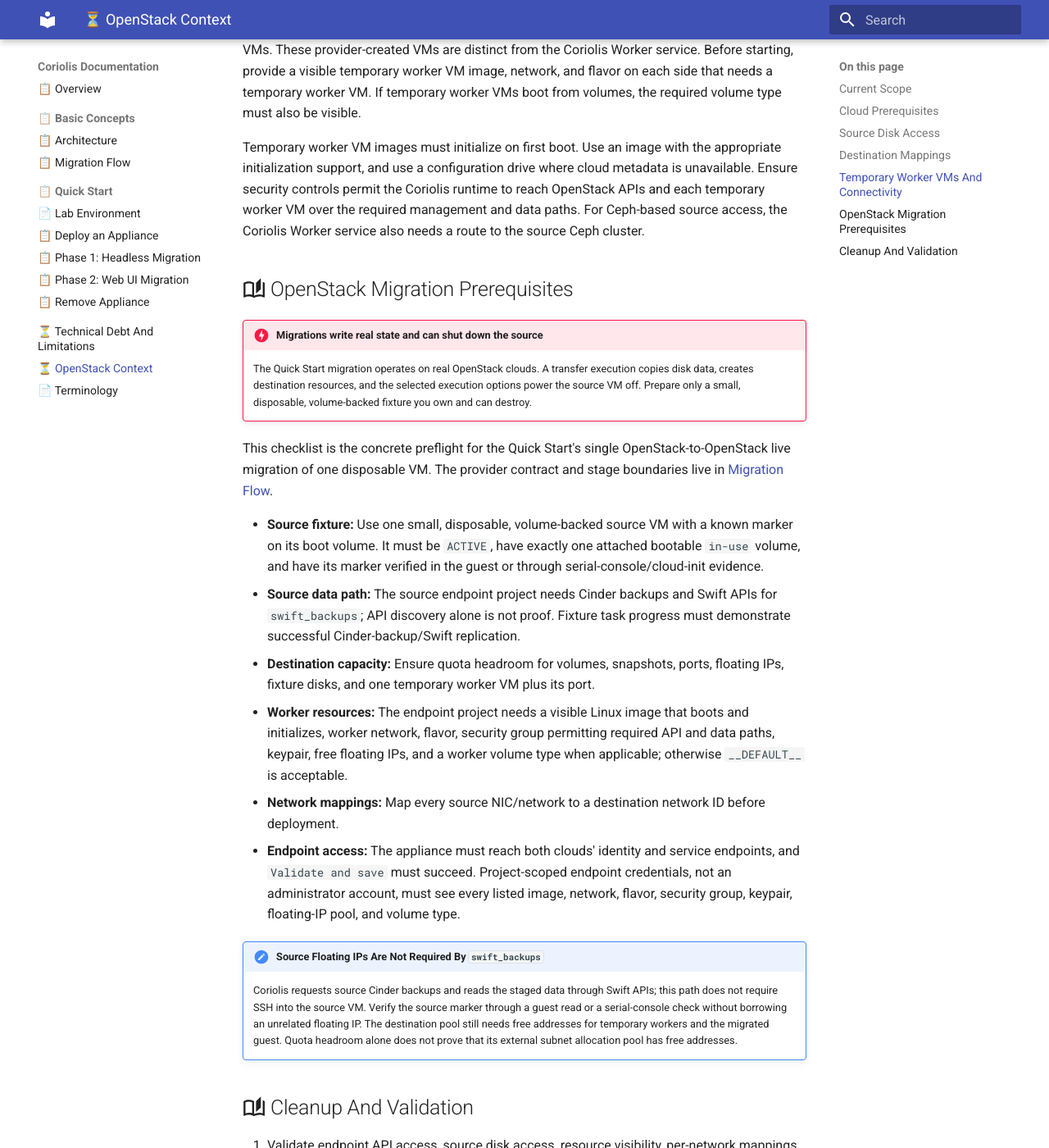
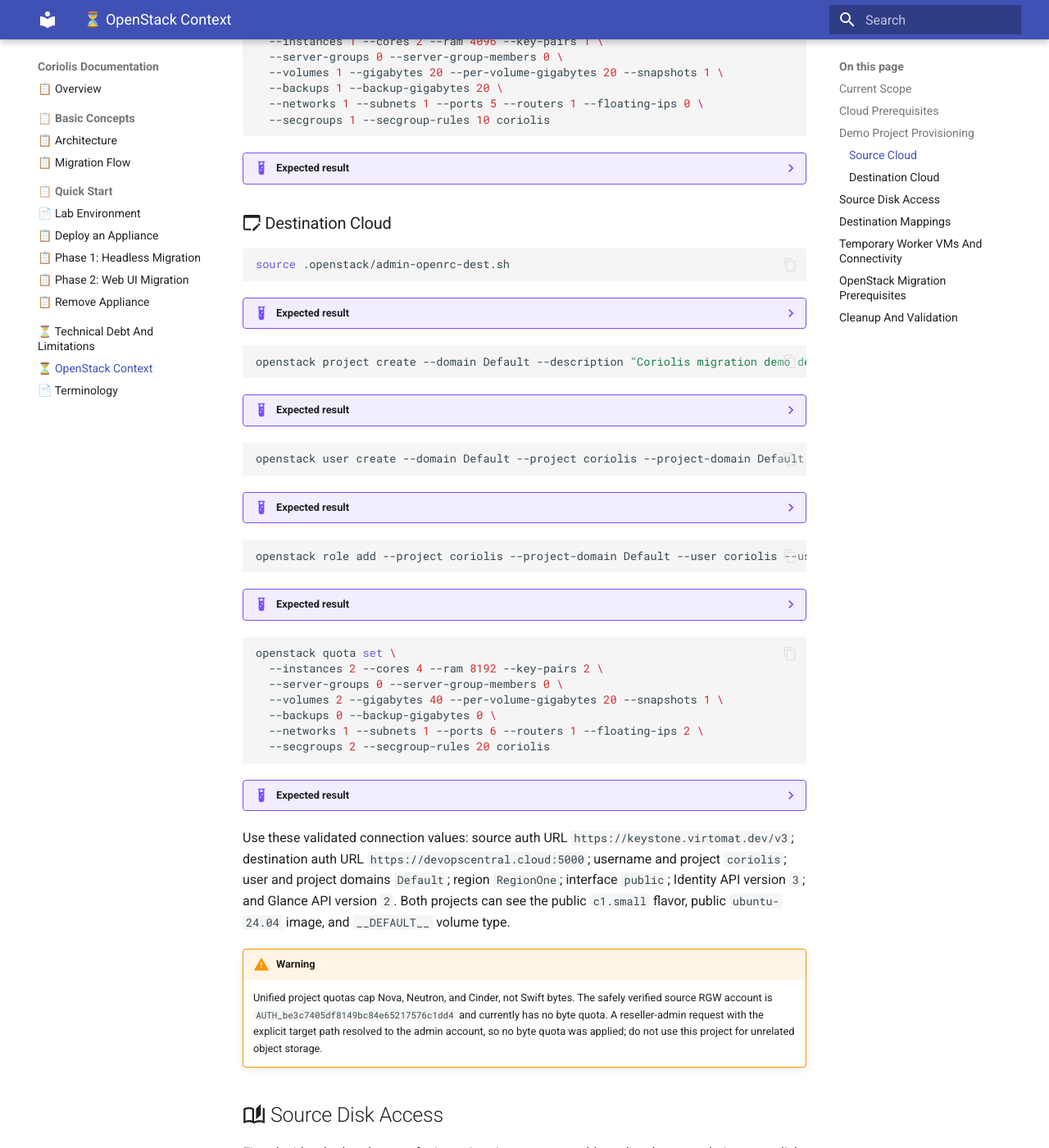
Before and after one commit to radumoisan/coriolis, an MkDocs documentation site: the page built from docs/openstack-provider.md, in a window 1280 px wide and 1400 px high, scrolled down 2139 px. Shown: the whole window at 82% size. Built offline with MkDocs 1.6.1 and Material for MkDocs 9.7.7, drawn with Linux system fonts in a browser that asks for light colours; some of the changed text lies outside the part shown.

Commit message:
Improved docs
Signed-off-by: Radu Moisan <radu.moisan@gmail.com>

````diff
--- a/docs/openstack-provider.md
+++ b/docs/openstack-provider.md
@@ -21,6 +21,157 @@
 | Cinder | Read source volumes and create, attach, snapshot, clone, back up, and remove volumes as required by the selected disk path. |
 
 Verify that the source and destination projects expose the selected images, networks, flavors, volume types, security groups, keypairs, and availability zones. Shared resources are usable only when visible to the endpoint project.
+
+## :material-book-open-page-variant-outline: Demo Project Provisioning
+
+Use administrator credentials only for this one-time setup. Each cloud receives a separate `coriolis` user and project for migration; although the projects share a name, they are independent.
+
+!!! warning
+    These commands create identity state and replace project quotas. Do not rerun them blindly against existing resources.
+
+The ignored `.openstack/coriolis-passwords.env` file contains `SOURCE_CORIOLIS_PASSWORD` and `DESTINATION_CORIOLIS_PASSWORD`. Do not place password values in documentation or shell history.
+
+<!-- Load the local Coriolis project passwords. -->
+```bash
+source .openstack/coriolis-passwords.env
+```
+
+??? example "Expected result"
+
+    ```text
+    No output.
+    ```
+
+### :material-application-edit-outline: Source Cloud
+
+<!-- Load source-cloud administrator credentials. -->
+```bash
+source .openstack/admin-openrc-source.sh
+```
+
+??? example "Expected result"
+
+    ```text
+    No output.
+    ```
+
+<!-- Create the source Coriolis project and print its ID. -->
+```bash
+openstack project create --domain Default --description "Coriolis migration demo source project" -f value -c id coriolis
+```
+
+??? example "Expected result"
+
+    ```text
+    be3c7405df8149bc84e65217576c1dd4
+    ```
+
+<!-- Create the source Coriolis user and print its ID. -->
+```bash
+openstack user create --domain Default --project coriolis --project-domain Default --password "$SOURCE_CORIOLIS_PASSWORD" -f value -c id coriolis
+```
+
+??? example "Expected result"
+
+    ```text
+    340ad8ce46ea42f381fcdcf135c4baaf
+    ```
+
+<!-- Grant the source Coriolis user the member role in its project. -->
+```bash
+openstack role add --project coriolis --project-domain Default --user coriolis --user-domain Default member
+```
+
+??? example "Expected result"
+
+    ```text
+    No output.
+    ```
+
+<!-- Set the source Coriolis project quota. -->
+```bash
+openstack quota set \
+  --instances 1 --cores 2 --ram 4096 --key-pairs 1 \
+  --server-groups 0 --server-group-members 0 \
+  --volumes 1 --gigabytes 20 --per-volume-gigabytes 20 --snapshots 1 \
+  --backups 1 --backup-gigabytes 20 \
+  --networks 1 --subnets 1 --ports 5 --routers 1 --floating-ips 0 \
+  --secgroups 1 --secgroup-rules 10 coriolis
+```
+
+??? example "Expected result"
+
+    ```text
+    No output.
+    ```
+
+### :material-application-edit-outline: Destination Cloud
+
+<!-- Load destination-cloud administrator credentials. -->
+```bash
+source .openstack/admin-openrc-dest.sh
+```
+
+??? example "Expected result"
+
+    ```text
+    No output.
+    ```
+
+<!-- Create the destination Coriolis project and print its ID. -->
+```bash
+openstack project create --domain Default --description "Coriolis migration demo destination project" -f value -c id coriolis
+```
+
+??? example "Expected result"
+
+    ```text
+    6686f045c51b4f1da7b9742dbe9622cd
+    ```
+
+<!-- Create the destination Coriolis user and print its ID. -->
+```bash
+openstack user create --domain Default --project coriolis --project-domain Default --password "$DESTINATION_CORIOLIS_PASSWORD" -f value -c id coriolis
+```
+
+??? example "Expected result"
+
+    ```text
+    1cd2b476c942495fb7ae03e0412cdc90
+    ```
+
+<!-- Grant the destination Coriolis user the member role in its project. -->
+```bash
+openstack role add --project coriolis --project-domain Default --user coriolis --user-domain Default member
+```
+
+??? example "Expected result"
+
+    ```text
+    No output.
+    ```
+
+<!-- Set the destination Coriolis project quota. -->
+```bash
+openstack quota set \
+  --instances 2 --cores 4 --ram 8192 --key-pairs 2 \
+  --server-groups 0 --server-group-members 0 \
+  --volumes 2 --gigabytes 40 --per-volume-gigabytes 20 --snapshots 1 \
+  --backups 0 --backup-gigabytes 0 \
+  --networks 1 --subnets 1 --ports 6 --routers 1 --floating-ips 2 \
+  --secgroups 2 --secgroup-rules 20 coriolis
+```
+
+??? example "Expected result"
+
+    ```text
+    No output.
+    ```
+
+Use these validated connection values: source auth URL `https://keystone.virtomat.dev/v3`; destination auth URL `https://devopscentral.cloud:5000`; username and project `coriolis`; user and project domains `Default`; region `RegionOne`; interface `public`; Identity API version `3`; and Glance API version `2`. Both projects can see the public `c1.small` flavor, public `ubuntu-24.04` image, and `__DEFAULT__` volume type.
+
+!!! warning
+    Unified project quotas cap Nova, Neutron, and Cinder, not Swift bytes. The safely verified source RGW account is `AUTH_be3c7405df8149bc84e65217576c1dd4` and currently has no byte quota. A reseller-admin request with the explicit target path resolved to the admin account, so no byte quota was applied; do not use this project for unrelated object storage.
 
 ## :material-book-open-page-variant-outline: Source Disk Access
 
````
Also changed, not shown: 1 other file.
